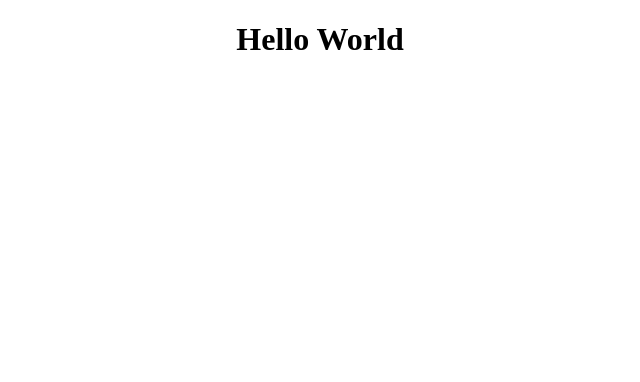
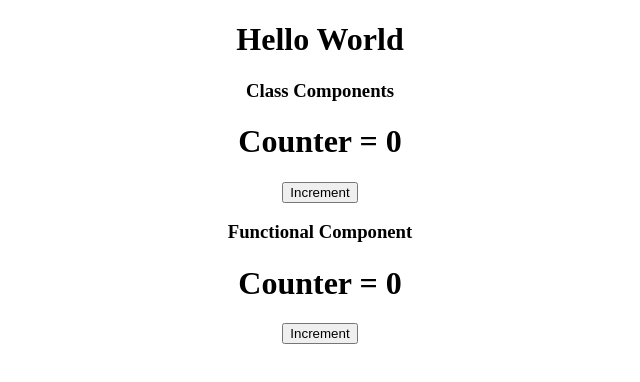
Before and after one commit to Sapooth/Hospital_Managment_MERN, a React (Create React App) app in the folder frontend/: page / in a window 1280 px wide. Shown: the top 382 px of the page, without its empty margins (320-960 px from the left). Built offline with nearby package versions, Linux system fonts and the light colour scheme.

Commit message:
Created Class and Function Components

```diff
--- a/frontend/src/App.js
+++ b/frontend/src/App.js
@@ -1,10 +1,14 @@
 
 import './App.css';
+import CounterClass from './components/CounterClass';
+import CounterFunction from './components/CounterFunction';
 
 function App() {
   return (
     <div className="App">
       <h1>Hello World</h1>
+      <CounterClass/>
+      <CounterFunction/>
     </div>
   );
 }
--- /dev/null
+++ b/frontend/src/components/CounterClass.js
@@ -0,0 +1,29 @@
+import React from "react";
+
+class CounterClass extends React.Component {
+    constructor(){
+        super();
+        this.increment = this.increment.bind(this)
+        this.state = {
+            number: 0
+        }
+    }
+
+    increment(){
+        this.setState({
+            number: this.state.number + 1
+        })
+    }
+
+    render(){
+        return(
+            <div>
+                <h3>Class Components</h3>
+                 <h1>Counter = {this.state.number}</h1>
+                 <button onClick={this.increment}> Increment</button>
+            </div>
+        )
+    }
+}
+
+export default CounterClass;
--- /dev/null
+++ b/frontend/src/components/CounterFunction.js
@@ -0,0 +1,21 @@
+import React, { useState } from "react";
+
+function CounterFunction() {
+
+    let [number, setNumber] = useState(0)
+
+    function increment(){
+        setNumber(number + 1)
+    }
+
+    return(
+        <div>
+            <h3>Functional Component</h3>
+            <h1>Counter = {number}</h1>
+            <button onClick={e => increment()}>Increment</button>
+
+        </div>
+    )
+}
+
+export default CounterFunction;
```
